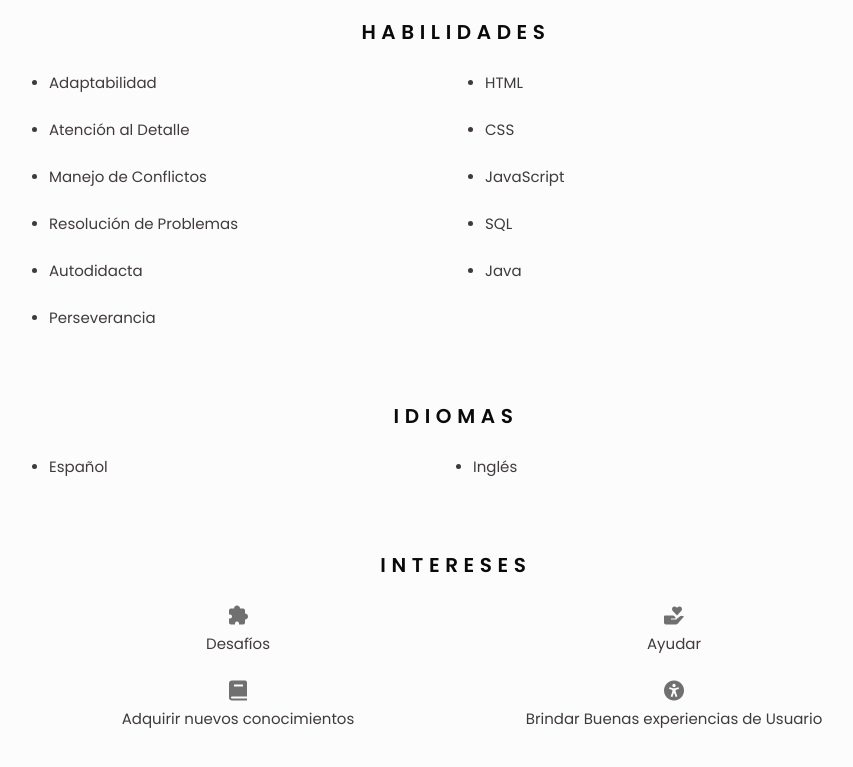
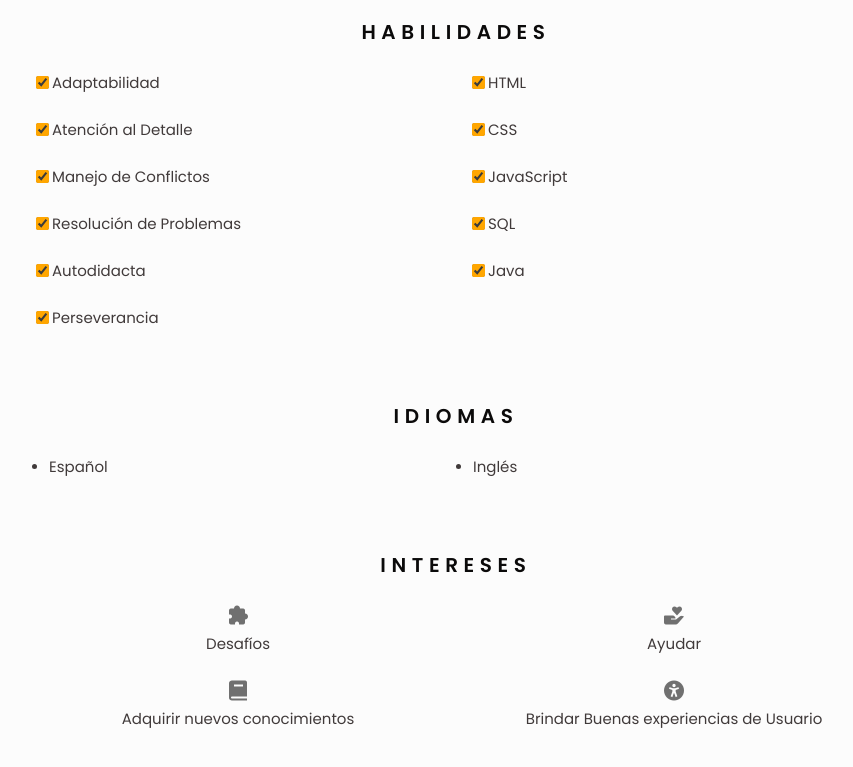
Before and after one commit to lady-coder-16/tp-integrador-CV, a plain HTML site: page index.html in a window 1280 px wide. Shown: the part 1225-1992 px from the top of the page, without its empty margins (184-1037 px from the left). Drawn offline with nearby package versions, Linux system fonts and the light colour scheme.

Commit message:
Se agrega checkbox en la seccion de Habilidades y se crea funcion para que cuando se haga click en ellos, siempre queden marcados

```diff
--- a/css/style.css
+++ b/css/style.css
@@ -157,6 +157,13 @@ img{
 }
 
 /* --------------------*/
+[type="checkbox"]:checked{
+    border-color: var(--color-light);
+    accent-color: #ffa6008f;
+    ;
+}
+/* --------------------*/
+
 .section{
     padding: 1.5rem 0;
 }
--- a/index.html
+++ b/index.html
@@ -137,43 +137,56 @@
                 <section class="skills section" id="skills">
                     <h2 class="section-title">HABILIDADES</h2>
 
-                    <div class="skills__content bd-grid">
+                    <div class="skills__content bd-grid" id="listado-habilidades">
                         <ul class="skills__data">
                             <li class="skills__name">
-                                <span class="skills__circle"></span>Adaptabilidad
+                                <input type="checkbox" name="habilidad" id="skill_1" value="Adaptabilidad" checked >
+                                     <label for="skill_1"></span>Adaptabilidad</label>
                             </li>
                             <li class="skills__name">
-                                <span class="skills__circle"></span>Atención al Detalle
+                                <input type="checkbox" name="habilidad" id="skill_2" checked>
+                                     <label for="skill_2"></span>Atención al Detalle</label>
                             </li>
                             <li class="skills__name">
-                                <span class="skills__circle"></span>Manejo de Conflictos
+                                <input type="checkbox" name="habilidad" id="skill_3" checked>
+                                     <label for="skill_3"></span>Manejo de Conflictos</label>
                             </li>
                             <li class="skills__name">
-                                <span class="skills__circle"></span>Resolución de Problemas
+                                <input type="checkbox" name="habilidad" id="skill_4" checked>
+                                     <label for="skill_4"></span>Resolución de Problemas</label>
                             </li>
                             <li class="skills__name">
-                                <span class="skills__circle"></span>Autodidacta
+                                <input type="checkbox" name="habilidad" id="skill_5" checked>
+                                     <label for="skill_5"></span>Autodidacta</label>
                             </li>
                             <li class="skills__name">
-                                <span class="skills__circle"></span>Perseverancia
+                                <input type="checkbox" name="habilidad" id="skill_6" checked>
+                                     <label for="skill_6"></span>Perseverancia</label>
                             </li>
                         </ul>
 
                         <ul class="skills__data">
+
                             <li class="skills__name">
-                                <span class="skills__circle"></span>HTML
+                                <input type="checkbox" name="habilidad" id="skill_7" checked>
+                                     <label for="skill_7"></span>HTML</label>
+                            </li>
+
+                            <li class="skills__name">
+                                <input type="checkbox" name="habilidad" id="skill_8" checked>
+                                     <label for="skill_8"></span>CSS</label>
                             </li>
                             <li class="skills__name">
-                                <span class="skills__circle"></span>CSS
+                                <input type="checkbox" name="habilidad" id="skill_9" checked>
+                                     <label for="skill_9"></span>JavaScript</label>
                             </li>
                             <li class="skills__name">
-                                <span class="skills__circle"></span>JavaScript
+                                <input type="checkbox" name="habilidad" id="skill_10" checked>
+                                     <label for="skill_10"></span>SQL</label>
                             </li>
                             <li class="skills__name">
-                                <span class="skills__circle"></span>SQL
-                            </li>
-                            <li class="skills__name">
-                                <span class="skills__circle"></span>Java
+                                <input type="checkbox" name="habilidad" id="skill_11" checked>
+                                     <label for="skill_11"></span>Java</label>
                             </li>
                         </ul>
                     </div>
--- a/js/script.js
+++ b/js/script.js
@@ -2,3 +2,22 @@ const header = document.querySelector("header");
 window.addEventListener("scroll", function(){
     header.classList.toggle("sticky", window.scrollY > 100);
 });
+
+
+/* Cada vez que se hace click en uno de los checkbox de Habilidad,
+se vuelven a tildar todos.*/
+
+const bloque_skills = document.getElementById("listado-habilidades");
+console.log(bloque_skills);
+bloque_skills.addEventListener("click",tildarTodosLosCheckbox);
+
+function tildarTodosLosCheckbox(){
+    for(var i=1; i<12; i++){
+        palabraUsandoContenidoVariable="skill_"+i;
+
+        var skill= document.getElementById(palabraUsandoContenidoVariable);
+        console.log(skill);
+
+        skill.checked=true;
+    }
+}
```
